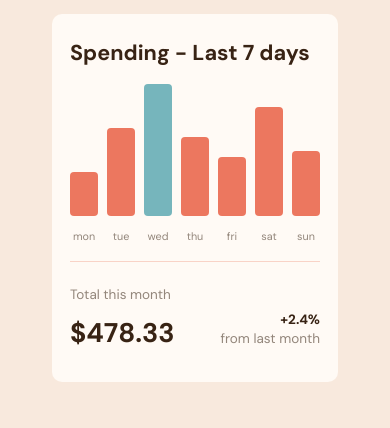
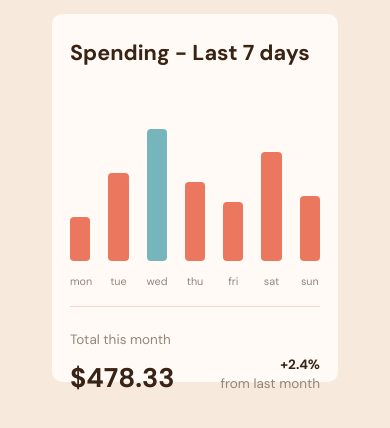
Before and after one commit to ysrckr/fem-bar-chart, a website built with Vite: page index.html in a window 390 px wide. Shown: the part 198-626 px from the top of the page. Built offline with nearby package versions, Linux system fonts and the light colour scheme.

Commit message:
mobile version is completed

```diff
--- a/src/main.ts
+++ b/src/main.ts
@@ -10,9 +10,42 @@ const barFive: HTMLDivElement = document.querySelector('.bar-5')!
 const barSix: HTMLDivElement = document.querySelector('.bar-6')!
 const barSeven: HTMLDivElement = document.querySelector('.bar-7')!
 
-const bars: HTMLDivElement[] = document.querySelectorAll('.bar')!
+const createSpan = (): HTMLSpanElement => {
+	const s = document.createElement(`span`)
+	s.classList.add('bar-span')
+	s.style.position = 'absolute'
+	s.style.top = '-1.5rem'
+	s.style.left = '-0.5rem'
+	s.style.fontSize = '0.6rem'
+	s.style.color = 'hsl(33, 100%, 98%)'
+	s.style.backgroundColor = 'hsl(25, 47%, 15%)'
+	s.style.borderRadius = '0.2rem'
+	s.style.width = '2rem'
+	s.style.height = '1rem'
+	s.style.paddingTop = '0.2rem'
+	s.style.paddingLeft = '0.1rem'
+	s.style.paddingRight = '0.1rem'
+	return s
+}
+const bars: NodeListOf<HTMLDivElement> = document.querySelectorAll('.bar')!
 bars.forEach(bar => {
 	bar.style.position = 'relative'
+})
+bars.forEach((bar, index) => {
+	const span = createSpan()
+	bar.appendChild(span)
+	bar.style.textAlign = 'center'
+	span.innerText = '$' + data[index].amount.toString()
+})
+bars.forEach(bar => {
+	bar.addEventListener('mouseover', (e: MouseEvent) => {
+		const barSpan: HTMLSpanElement = bar.querySelector('.bar-span')!
+		barSpan.classList.add('active')
+	})
+	bar.addEventListener('mouseout', (e: MouseEvent) => {
+		const barSpan: HTMLSpanElement = bar.querySelector('.bar-span')!
+		barSpan.classList.remove('active')
+	})
 })
 
 barOne.style.height = (data[0].amount * 14) / 100 + 'rem'
--- a/src/styles/utils/_classes.scss
+++ b/src/styles/utils/_classes.scss
@@ -1,4 +1,5 @@
 @use 'sass:map';
+@use 'sass:color';
 
 .container {
 	max-width: 375px;
@@ -62,8 +63,10 @@
 		display: flex;
 		justify-content: space-between;
 		align-items: flex-end;
-		gap: 0.5rem;
+		gap: 1rem;
 		margin-bottom: 2.5rem;
+		margin-top: 2.5rem;
+		height: 20rem;
 	}
 }
 
@@ -133,3 +136,16 @@
 		color: $clr-neutral-dark;
 	}
 }
+
+.bar-span {
+	display: none;
+
+	&.active {
+		display: inline-block;
+	}
+}
+
+.bar:hover {
+	cursor: pointer;
+	opacity: 0.75;
+}
```
